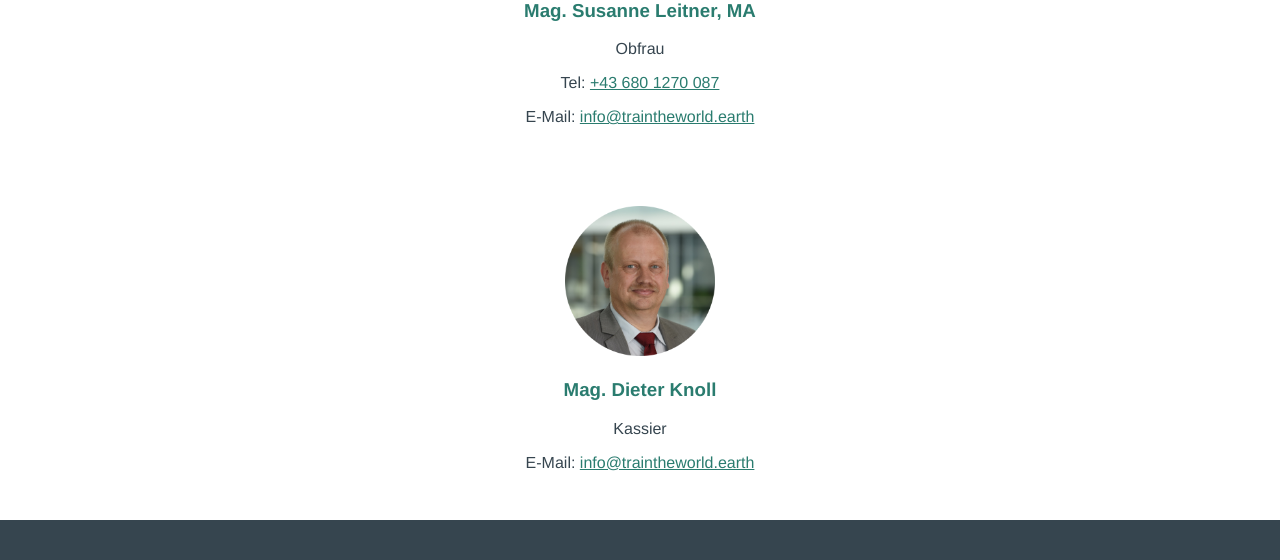
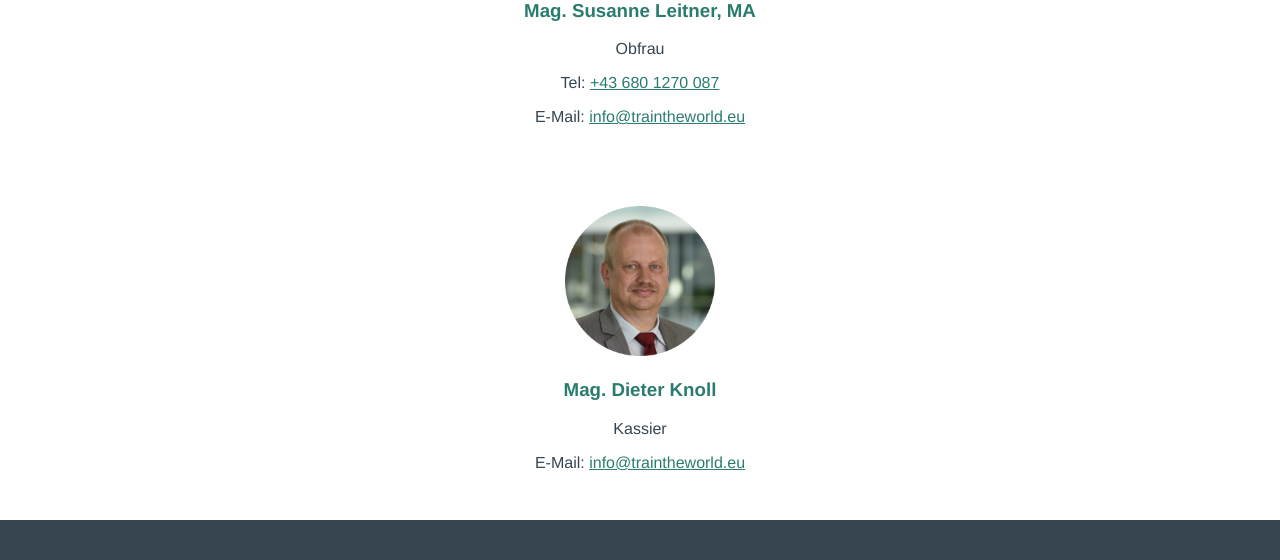
Before and after one commit to traintheworld/traintheworld.github.io, a Jekyll site: the page built from index.markdown, in a window 1280 px wide and 900 px high, scrolled down 1794 px. Shown: the part 152-712 px from the top of the window. Built offline with Jekyll 4.4.1, drawn with Linux system fonts in a browser that asks for light colours.

Commit message:
fixed email

```diff
--- a/_layouts/main.html
+++ b/_layouts/main.html
@@ -27,13 +27,13 @@ layout: default
                 <h3>Mag. Susanne Leitner, MA</h3>
                 <p>Obfrau</p>
                 <p>Tel: <a href="tel:00436801270087">+43 680 1270 087</a></p>
-                    <p>E-Mail: <a href="mailto:info@traintheworld.earth">info@traintheworld.earth</a></p>
+                <p>E-Mail: <a href="mailto:info@traintheworld.eu">info@traintheworld.eu</a></p>
             </div>
             <div class="teamMember">
                 <img src="/assets/img/dieter.webp" alt="Kassier Mag. Dieter Knoll" width="150" height="150">
                 <h3>Mag. Dieter Knoll</h3>
                 <p>Kassier</p>
-                    <p>E-Mail: <a href="mailto:info@traintheworld.earth">info@traintheworld.earth</a></p>
+                <p>E-Mail: <a href="mailto:info@traintheworld.eu">info@traintheworld.eu</a></p>
             </div>
         </div>
     </section>
```
Lines whose indentation alone changed are shown as unchanged.
